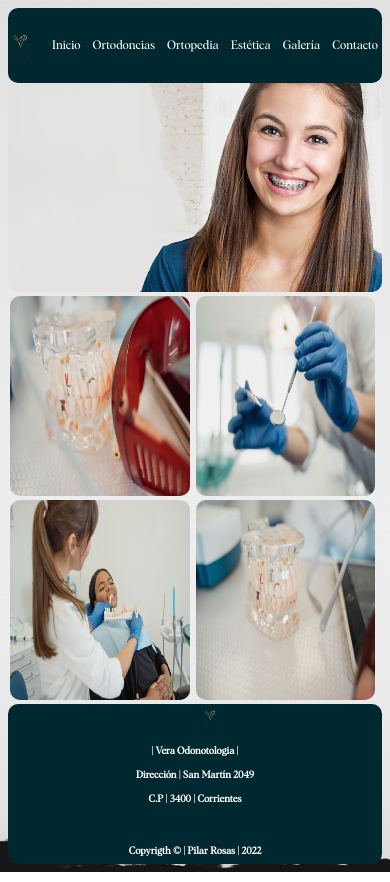
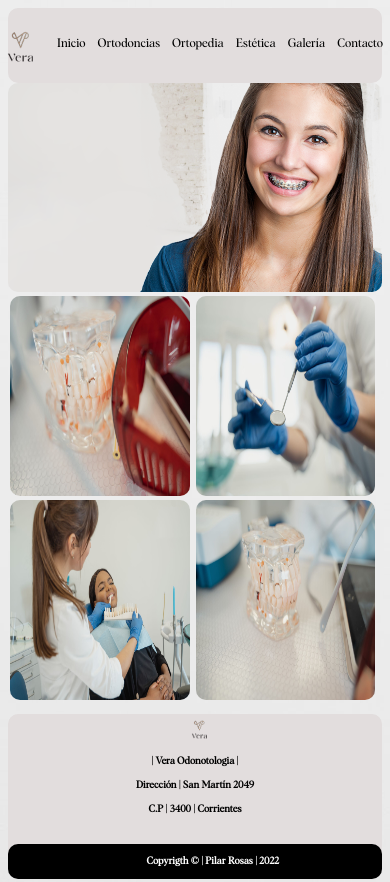
Before and after one commit to pilarrosas/vera-odontologia, a plain HTML site: page galeria.html in a window 390 px wide. Drawn offline with Linux system fonts and the light colour scheme; files whose address does not match are found by name.

Commit message:
agregue animaciones en galeria, y toda la barra de inicio

```diff
--- a/Estilos/styles.css
+++ b/Estilos/styles.css
@@ -6,13 +6,34 @@
   }
 
 header {
+    background-color: #e2dddd;
     height: 100px;
     align-items: center;
     display: flex;
     flex-direction: row;
-    /* background-color: #f7faf3; */
     border-radius: 10px;
     justify-content:space-around;
+}
+
+.animacion {
+    animation-name: logo;
+    width: 80px;
+    height: 80px;
+    animation-duration: 5s;
+    animation-iteration-count: 1;
+}
+
+@keyframes logo {
+    0% {
+        transform:scale(2,2);
+    }
+    100% {
+        transform:scale(1,1);
+    }
+}
+
+.transition:hover {
+    color: #ffffff;
 }
 
 header img {
@@ -22,10 +43,12 @@ header img {
 }
 
 header ul{
-    width: 800px;
+    display: flex;
+    width: 850px;
+    height: 50px;
+    margin-bottom: 0px;
     justify-content: space-evenly;
     font-family: albra;
-    display: flex;
     list-style-type: none;
     padding: 0px;
 }
@@ -48,10 +71,16 @@ main p {
     font-size: medium;
 }
 
+.imagen2:hover {
+    transition: all 1.0s;
+    transform: scale(2, 2);
+}
+
 .imagen2 {
-    margin-left: 25px;
-    width: 300px;
+    display: inline-flex;
+    width: 270px;
     height: 200px;
+    margin-left: 40px;
 }
 
 form {
@@ -68,10 +97,11 @@ form {
 }
 
 footer  {
+    background-color: #e2dddd;
     display: inline-block;
     height: 200px;
     width: 100%;
-    /* background-color: #f7faf3; */
+    margin-top: 10px;
     border-radius: 10px;
 }
 
@@ -84,15 +114,18 @@ footer p {
 }
 
 section {
-    display: flex;
-    justify-content: center;
-    /* background-color: #000000; */
-    height: 50px;
+    background-color: #000000;
+    height: 35px;
+    border-radius: 10px;
+    width: 100%;
 }
 
 section p {
-    margin-top: 15px;
-    color: #f7faf3;
+    display: inline-flex;
+    justify-content: center;
+    margin-top: 10px;
+    margin-left: 45%;
+    color: #ffffff;
 }
 
 footer nav img {
@@ -112,9 +145,10 @@ footer nav img {
         width: 100%;
         display:inline-flex;
         flex-direction: row;
-        background-color: #002830;
+        background-color: #e2dddd;
         border-radius: 10px;
     }
+
 
     header img {
         display:flex;
@@ -122,18 +156,37 @@ footer nav img {
         width: 40px;
     }
 
+    .animacion {
+        animation-name: logo;
+        width: 50px;
+        height: 50px;
+        animation-duration: 5s;
+        animation-iteration-count: 1;
+    }
+
+    @keyframes logo {
+        0% {
+            transform:scale(2,2);
+        }
+        100% {
+            transform:scale(1,1);
+        }
+    }
+
     header ul {
         width: 350px;
         padding: 0px;
         font-size: 12px;
+        margin-top: 30px;
     }
 
     header ul li a {
         width: 20px;
-        color: #ffff;
+        color: #000000;
         text-decoration: none;
         padding: 0px;
     }
+
 
     main img {
         border-radius: 10px;
@@ -155,6 +208,12 @@ footer nav img {
         margin-left: 2px;
     }
 
+    .imagen2:hover {
+        transition: all 1.0s;
+        width: 200px;
+        height: 150px;
+    }
+
     form {
         font-family: albra;
         text-align: center;
@@ -165,7 +224,7 @@ footer nav img {
         display: inline-block;
         width: 100%;
         height: 160px;
-        background-color: #002830;
+        background-color: #e2dddd;
         border-radius: 10px;
     }
 
@@ -173,13 +232,21 @@ footer nav img {
         display:flex;
         width: 30px;
         height: 30px;
-        margin-left: 50%;
+        margin-left: 47%;
     }
 
     footer p {
         font-family: albra;
         font-size: 10px;
-        color: #ffffff;
+        color: #000000;
         text-align: center;
     }
+    section p {
+        display: inline-flex;
+        justify-content: center;
+        margin-top: 10px;
+        margin-left: 37%;
+        color: #ffffff;
+    }
+
 }
--- a/galeria.html
+++ b/galeria.html
@@ -9,30 +9,30 @@
     <link rel="stylesheet" href="./albra-regular.otf">
     <title>Vera | Galería</title>
 </head>
-<body background="./Imagenes/backgtound.png">
+<body background="./Imagenes/background.png">
     <header>
         <a href="./index.html">
-            <img src="./Imagenes/LogoHeader.png">
+            <img src="./Imagenes/LogoHeader.png" class="animacion">
         </a>
         <nav>
             <ul>
                 <li>
-                    <a href="./index.html">Inicio</a>
+                    <a href="./index.html" class="transition">Inicio</a>
                 </li>
                 <li>
-                    <a href="./ortodoncias.html">Ortodoncias</a>
+                    <a href="./ortodoncias.html" class="transition">Ortodoncias</a>
                 </li>
                 <li>
-                    <a href="./ortopedia.html">Ortopedia</a>
+                    <a href="./ortopedia.html" class="transition">Ortopedia</a>
                 </li>
                 <li>
-                    <a href="./estetica.html">Estética</a>
+                    <a href="./estetica.html" class="transition">Estética</a>
                 </li>
                 <li>
-                    <a href="./galeria.html">Galería</a>
+                    <a href="./galeria.html" class="transition">Galería</a>
                 </li>
                 <li>
-                    <a href="./contacto.html">Contacto</a>
+                    <a href="./contacto.html" class="transition">Contacto</a>
                 </li>
             </ul>
         </nav>
@@ -46,11 +46,12 @@
 </main>
 <footer>
     <img class="Imagen-footer" src="./Imagenes/LogoHeader.png">
-        <p>| Vera Odonotologia |</p>
-        <p>Dirección | San Martín 2049</p>
-        <p>C.P | 3400 | Corrientes</p>
-        </br>
-        <p>Copyrigth © | Pilar Rosas | 2022</p>
+    <p>| Vera Odonotologia |</p>
+    <p>Dirección | San Martín 2049</p>
+    <p>C.P | 3400 | Corrientes</p>
+    </br>
+    <section>
+     <p>Copyrigth © | Pilar Rosas | 2022</p>
 </footer>
 
 </body>
```
Also changed, not shown: contacto.html (+9 -14 lines), estetica.html (+14 -13 lines), index.html (+10 -14 lines), ortodoncias.html (+14 -20 lines), ortopedia.html (+14 -20 lines).
